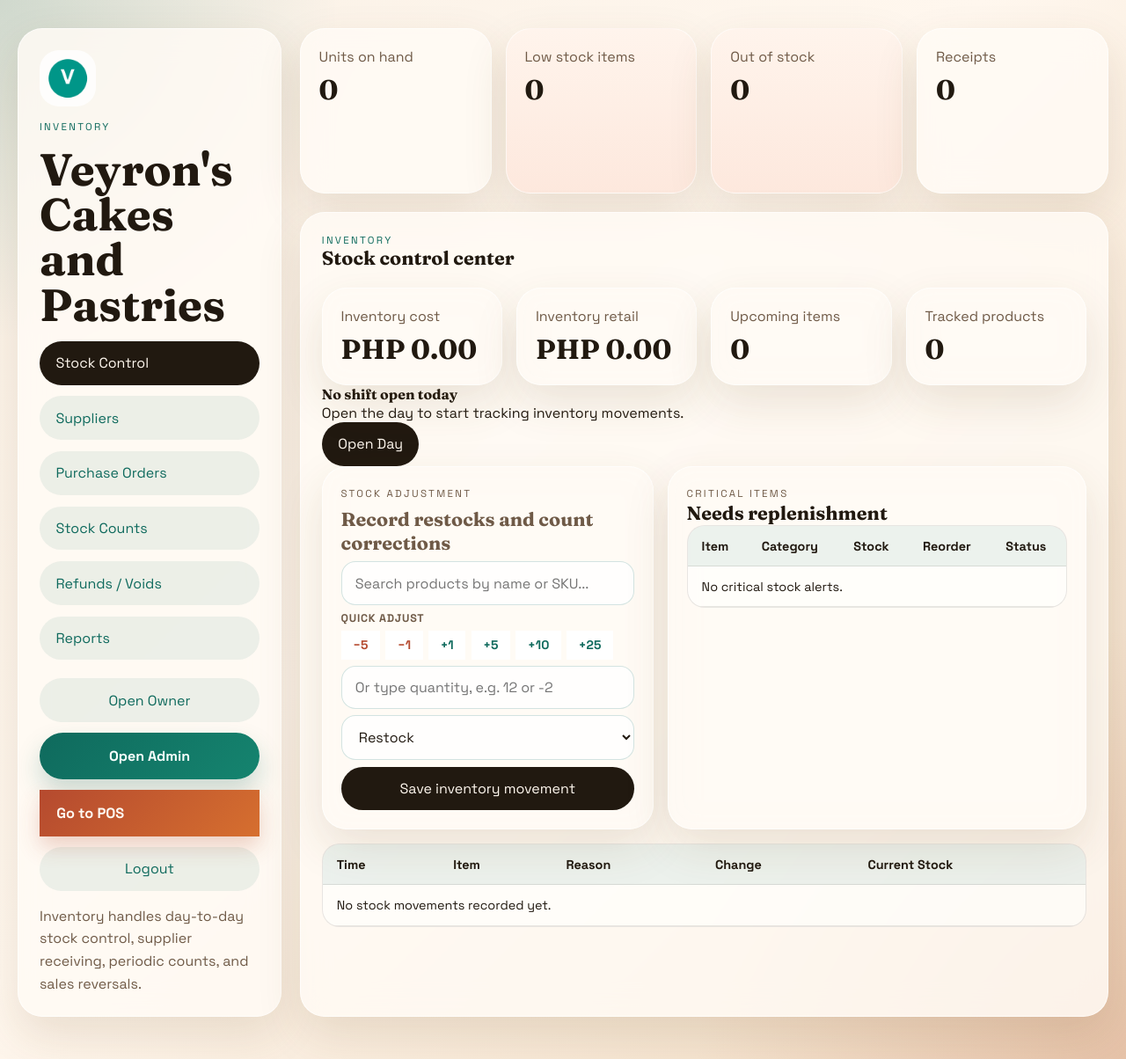
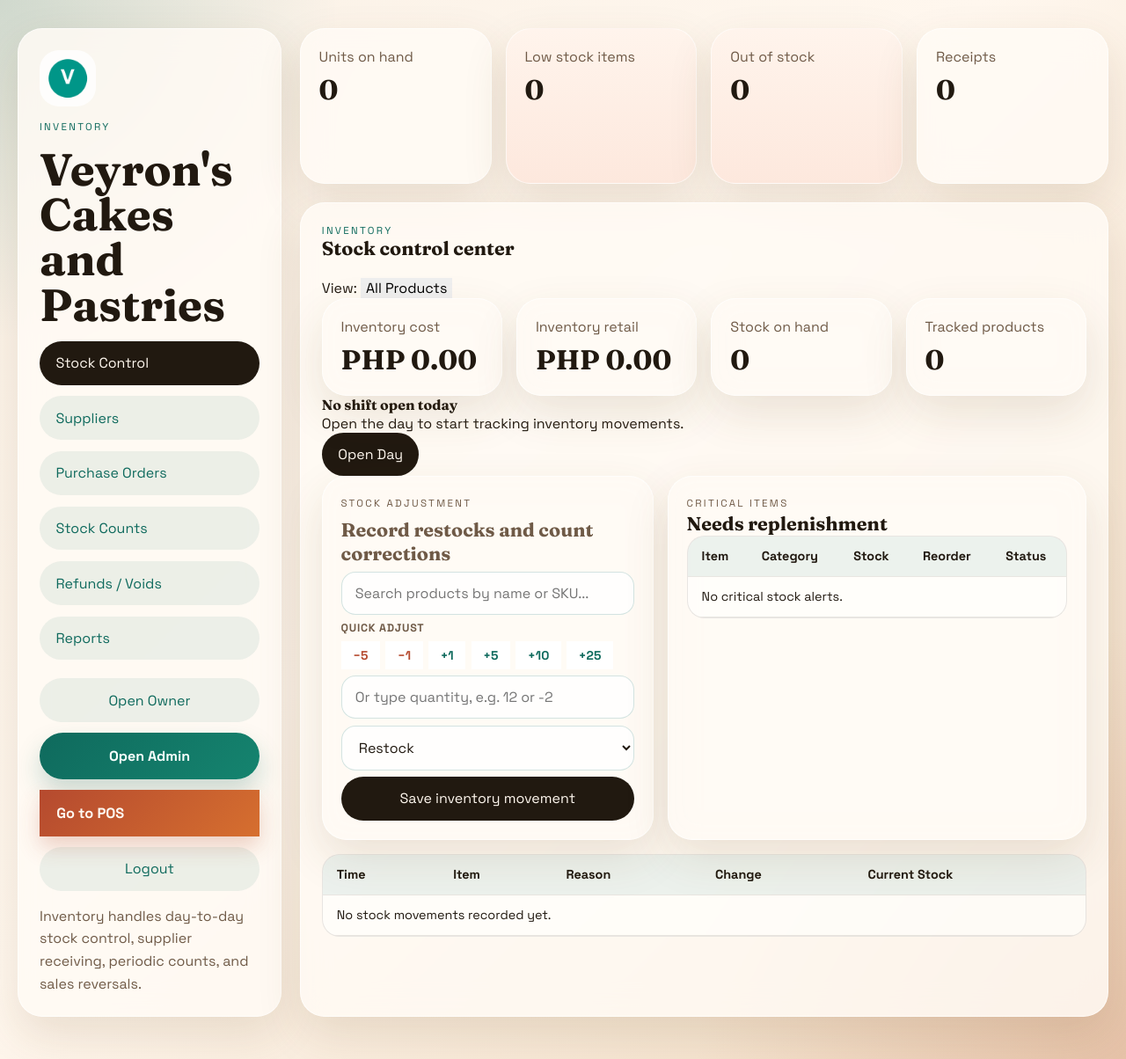
Before and after one commit to samgamoza/veyron-pos, a Flask app: page /inventory in a window 1280 px wide. Shown: the whole page at 88% size. Run offline with Flask 3, Linux system fonts and the light colour scheme; the visitor is signed in with stand-in values (Sample User, id 1); data comes from the database, SQL or seed files in the repository; data that the repository does not hold is empty; some libraries are stand-ins or nearby versions.

Commit message:
Add product filter, daily shift UI, rename Unit Cost to Base Price

```diff
--- a/templates/inventory_dashboard.html
+++ b/templates/inventory_dashboard.html
@@ -51,12 +51,35 @@
 
             <section class="dashboard-panel admin-section-card" id="stock-control" data-inventory-section>
                 <div class="section-heading"><div><p class="eyebrow">Inventory</p><h2>Stock control center</h2></div></div>
+
+                <div class="product-filter-bar">
+                    <span class="product-filter-label">View:</span>
+                    <button type="button" class="product-filter-btn active" data-filter="all">All Products</button>
+                    {% for product in active_products %}
+                        <button type="button" class="product-filter-btn" data-filter="{{ product.id }}">{{ product.name }}</button>
+                    {% endfor %}
+                </div>
+
                 <div class="inventory-summary-grid">
-                    <article class="inventory-summary-card"><span>Inventory cost</span><strong>{{ metrics.inventory_cost_value|php }}</strong></article>
-                    <article class="inventory-summary-card"><span>Inventory retail</span><strong>{{ metrics.inventory_retail_value|php }}</strong></article>
-                    <article class="inventory-summary-card"><span>Upcoming items</span><strong>{{ metrics.upcoming_count }}</strong></article>
-                    <article class="inventory-summary-card"><span>Tracked products</span><strong>{{ metrics.item_count }}</strong></article>
+                    <article class="inventory-summary-card"><span id="inv-cost-label">Inventory cost</span><strong id="inv-cost-value">{{ metrics.inventory_cost_value|php }}</strong></article>
+                    <article class="inventory-summary-card"><span id="inv-retail-label">Inventory retail</span><strong id="inv-retail-value">{{ metrics.inventory_retail_value|php }}</strong></article>
+                    <article class="inventory-summary-card"><span id="inv-stock-label">Stock on hand</span><strong id="inv-stock-value">{{ metrics.units_in_stock }}</strong></article>
+                    <article class="inventory-summary-card"><span id="inv-count-label">Tracked products</span><strong id="inv-count-value">{{ metrics.item_count }}</strong></article>
                 </div>
+
+                <script>
+                    var _productData = [
+                        {% for product in active_products %}
+                        { id: {{ product.id }}, name: "{{ product.name }}", stock: {{ product.stock }}, cost: {{ product.cost }}, price: {{ product.price }} }{{ "," if not loop.last }}
+                        {% endfor %}
+                    ];
+                    var _totals = {
+                        cost: {{ metrics.inventory_cost_value }},
+                        retail: {{ metrics.inventory_retail_value }},
+                        stock: {{ metrics.units_in_stock }},
+                        count: {{ metrics.item_count }}
+                    };
+                </script>
 
                 {# ── Daily Shift Card ── #}
                 <div class="shift-card">
@@ -475,6 +498,51 @@
             setTimeout(() => { card.style.opacity = '0'; card.style.transform = 'translateY(-10px)'; }, 3000);
             setTimeout(() => { card.remove(); }, 3500);
         });
+
+        /* ── Product filter for inventory summary ── */
+        function formatPHP(val) {
+            return 'PHP ' + val.toLocaleString('en-PH', { minimumFractionDigits: 2, maximumFractionDigits: 2 });
+        }
+
+        document.querySelectorAll('.product-filter-btn').forEach(function(btn) {
+            btn.addEventListener('click', function() {
+                document.querySelectorAll('.product-filter-btn').forEach(function(b) { b.classList.remove('active'); });
+                btn.classList.add('active');
+
+                var filter = btn.dataset.filter;
+                var costEl = document.getElementById('inv-cost-value');
+                var retailEl = document.getElementById('inv-retail-value');
+                var stockEl = document.getElementById('inv-stock-value');
+                var countEl = document.getElementById('inv-count-value');
+                var costLabel = document.getElementById('inv-cost-label');
+                var retailLabel = document.getElementById('inv-retail-label');
+                var stockLabel = document.getElementById('inv-stock-label');
+                var countLabel = document.getElementById('inv-count-label');
+
+                if (filter === 'all') {
+                    costEl.textContent = formatPHP(_totals.cost);
+                    retailEl.textContent = formatPHP(_totals.retail);
+                    stockEl.textContent = _totals.stock;
+                    countEl.textContent = _totals.count;
+                    costLabel.textContent = 'Inventory cost';
+                    retailLabel.textContent = 'Inventory retail';
+                    stockLabel.textContent = 'Stock on hand';
+                    countLabel.textContent = 'Tracked products';
+                } else {
+                    var p = _productData.find(function(x) { return x.id == filter; });
+                    if (p) {
+                        costEl.textContent = formatPHP(p.stock * p.cost);
+                        retailEl.textContent = formatPHP(p.stock * p.price);
+                        stockEl.textContent = p.stock;
+                        countEl.textContent = formatPHP(p.price);
+                        costLabel.textContent = p.name + ' cost value';
+                        retailLabel.textContent = p.name + ' retail value';
+                        stockLabel.textContent = p.name + ' stock';
+                        countLabel.textContent = 'Selling price';
+                    }
+                }
+            });
+        });
     </script>
 </body>
 </html>
```
Also changed, not shown: static/css/style.css (+43 -0 lines).
